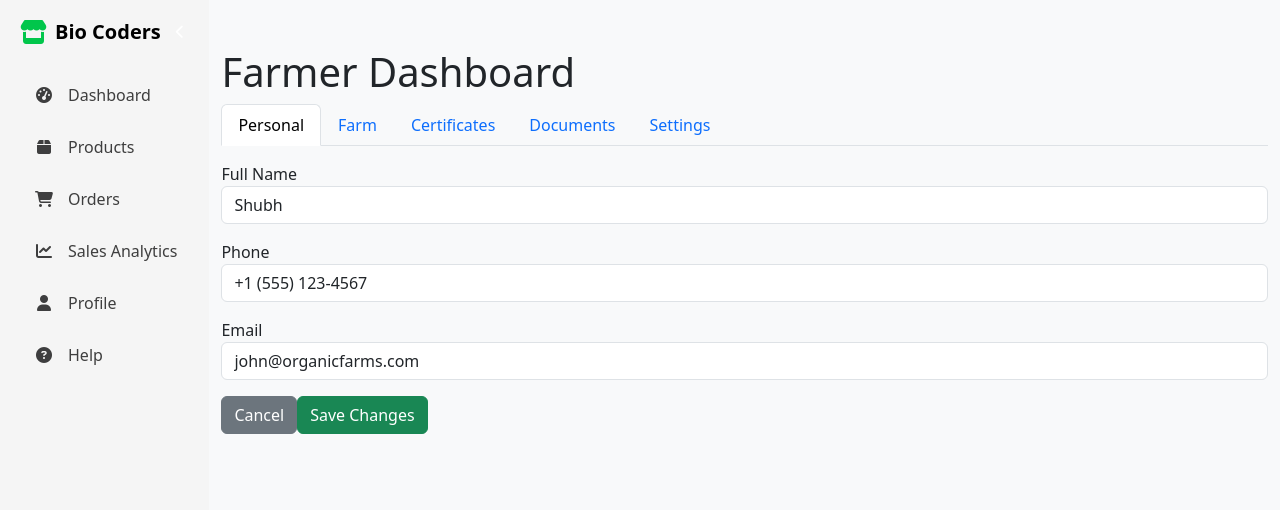
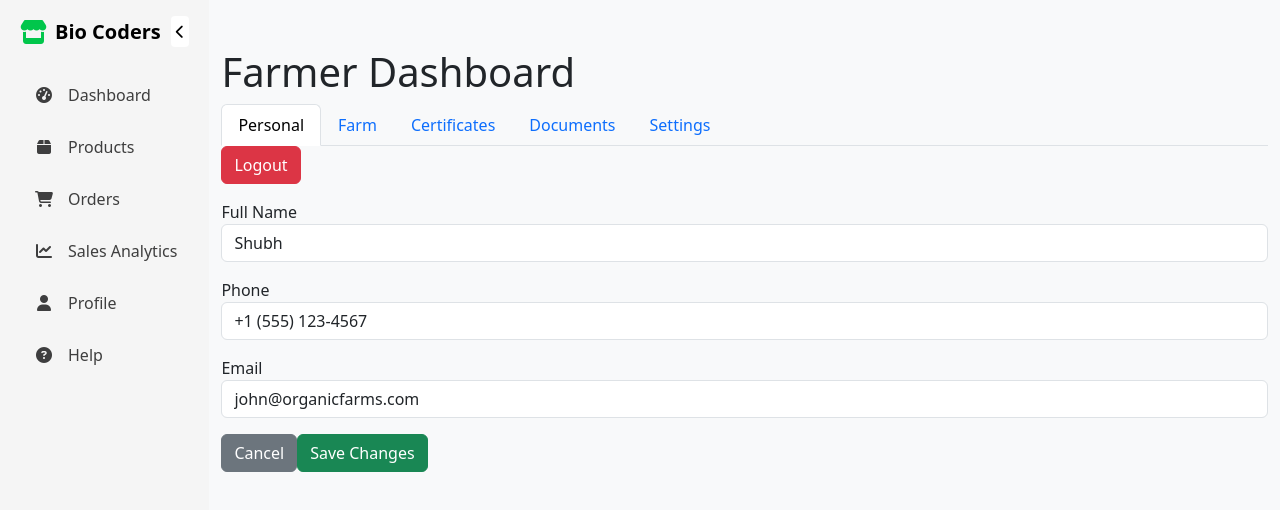
Before and after one commit to smartboys790/farmerdash, a React (Create React App) app: page /profile in a window 1280 px wide. Shown: the top 510 px of the page. Built offline with nearby package versions, Linux system fonts and the light colour scheme.

Commit message:
Added logout button

```diff
--- a/src/Sidebar.js
+++ b/src/Sidebar.js
@@ -18,7 +18,7 @@ const Sidebar = ({ activePage, isCollapsed, toggleSidebar }) => {
                     <i className="fas fa-store fs-4 me-2" style={{ color: '#01c64b' }}></i>
                     <h1 className="fs-5 fw-bold m-0 sidebar-header-text">Bio Coders</h1>
                 </div>
-                <button className="btn btn-sm text-white p-1 hover-effect" onClick={toggleSidebar}>
+                <button className="btn btn-sm text-black bg-white p-1 hover-effect" onClick={toggleSidebar}>
                     <i className={`fas ${isCollapsed ? 'fa-chevron-right' : 'fa-chevron-left'}`}></i>
                 </button>
             </div>
--- a/src/components/Dashboard.js
+++ b/src/components/Dashboard.js
@@ -36,6 +36,12 @@ const Dashboard = () => {
         <button className="nav-link" onClick={() => setCurrentTab('documents')}>Documents</button>
         <button className="nav-link" onClick={() => setCurrentTab('settings')}>Settings</button>
       </div>
+      <button className="btn btn-danger" onClick={() => {
+        // Clear user session data (if applicable)
+        window.location.href = '/login'; // Redirect to login page
+      }}>
+        Logout
+      </button>
       <div className="mt-3">
         {renderTab()}
       </div>
```
